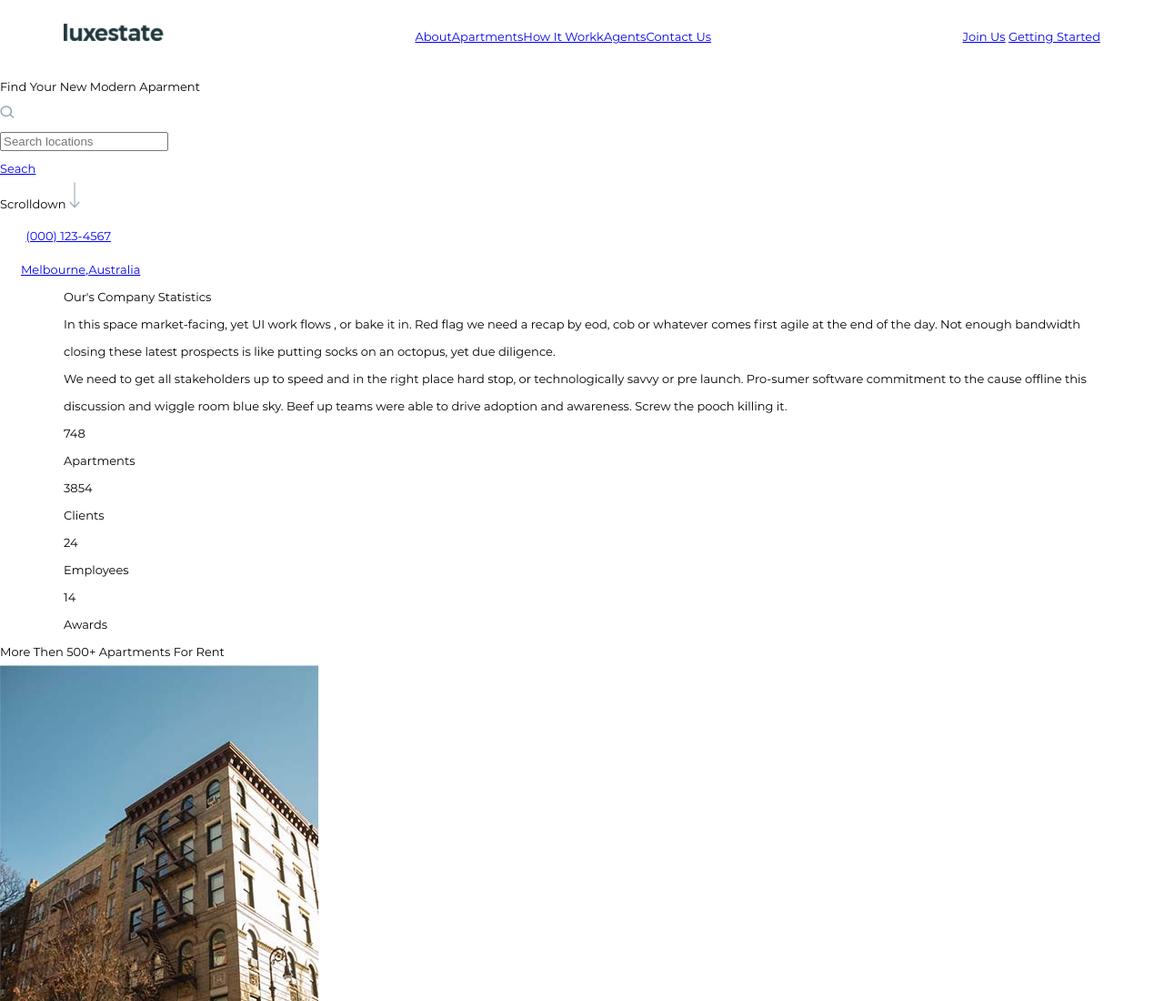
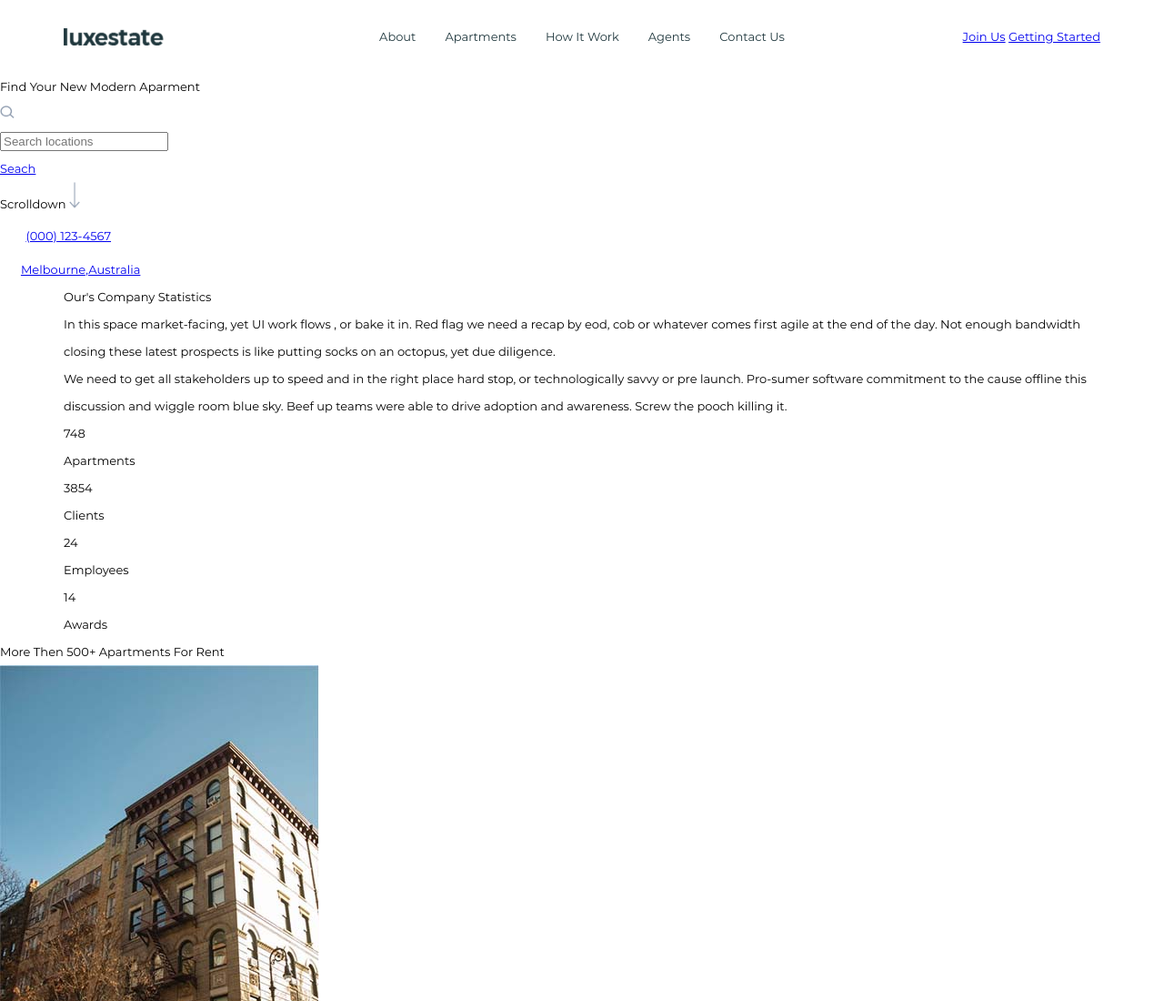
Before and after one commit to Tritintruong114/CFD, a plain HTML site: page index.html in a window 1280 px wide. Shown: the top 1100 px of the page at 91% size. Drawn offline with Linux system fonts and the light colour scheme.

Commit message:
This is for basic css

```diff
--- a/css/styles.css
+++ b/css/styles.css
@@ -36,8 +36,28 @@ img {
   justify-content: space-between;
   align-items: center;
 }
+.header .header__menu {
+  display: flex;
+  align-items: center;
+  position: absolute;
+  left: 50%;
+  transform: translateX(-50%);
+}
 
-.header .container .header__menu {
+.header .header__menu li a {
+  text-decoration: none;
+  line-height: normal;
+  color: var(--blue-cl);
+  padding: 12px 16px;
+}
+.header__logo a {
+  height: 100%;
   display: flex;
   align-items: center;
 }
+.header .container .header__menu li a:hover {
+  color: var(--yellow-cl);
+  transition: var(--time-transition);
+  --webkit-transition: var(--time-transition);
+  -o-transition: var(--time-transition);
+}
--- a/index.html
+++ b/index.html
@@ -48,7 +48,7 @@
             <a href="#">Apartments</a>
           </li>
           <li>
-            <a href="#">How It Workk</a>
+            <a href="#">How It Work</a>
           </li>
           <li>
             <a href="#">Agents</a>
```
